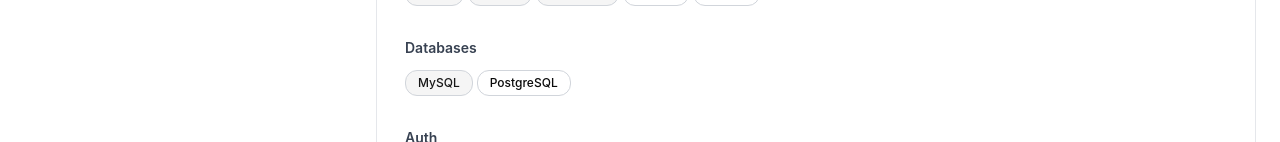
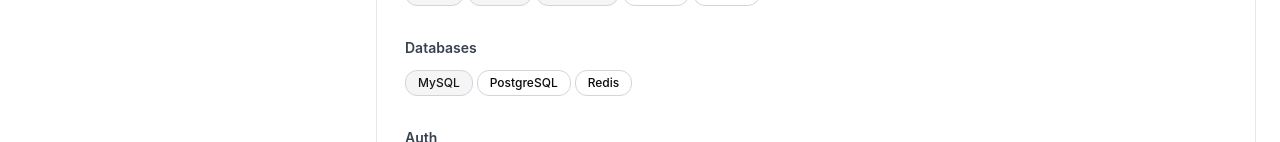
Before and after one commit to zakzackr/my-portfolio, a Next.js app: page / in a window 1280 px wide. Shown: the part 810-952 px from the top of the page. Built offline with nearby package versions, Linux system fonts and the light colour scheme.

Commit message:
update skills

```diff
--- a/components/Skills.tsx
+++ b/components/Skills.tsx
@@ -27,7 +27,7 @@
         },
         {
             category: "Databases",
-            items: ["MySQL", "PostgreSQL"],
+            items: ["MySQL", "PostgreSQL", "Redis"],
             core: ["MySQL"],
         },
         {
```
